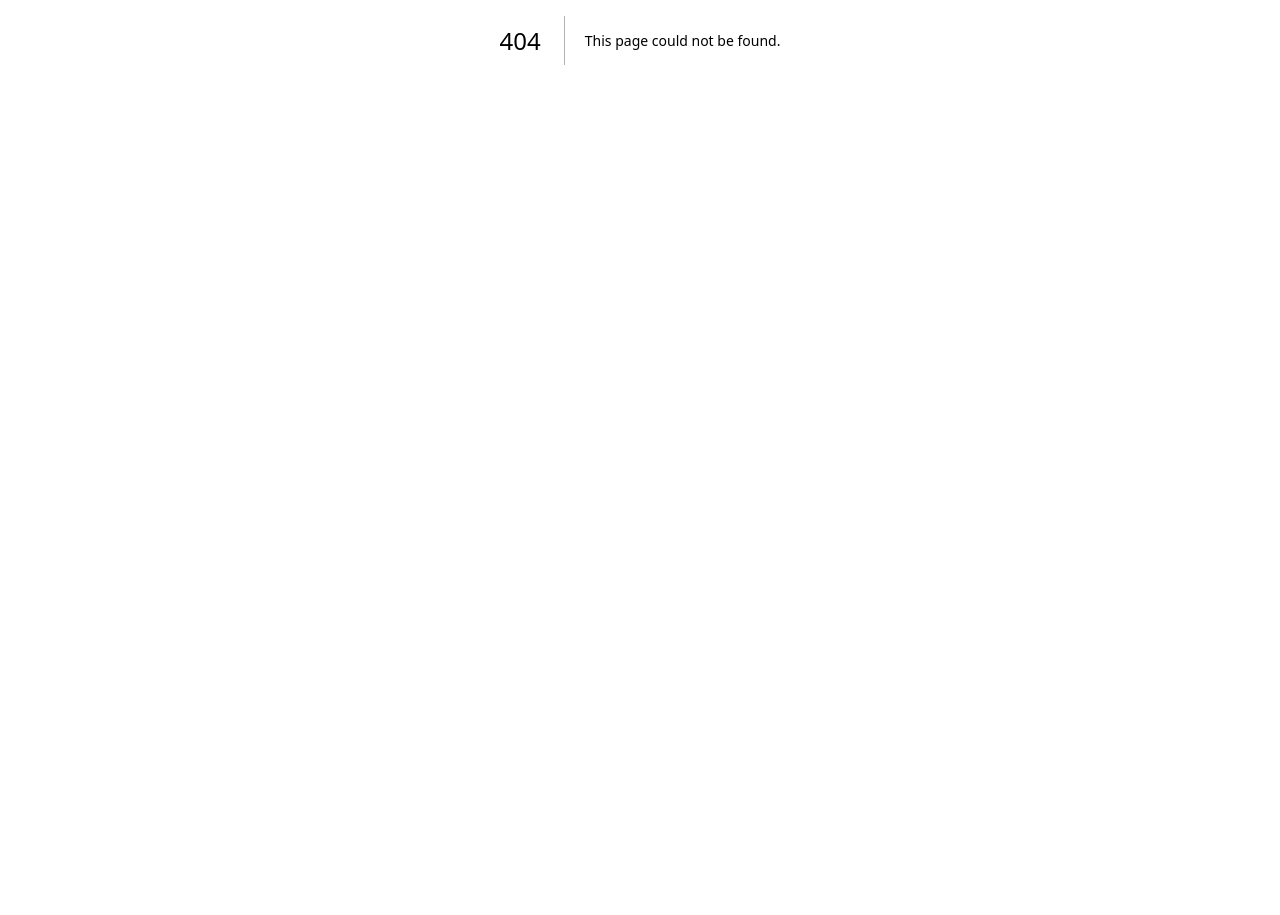
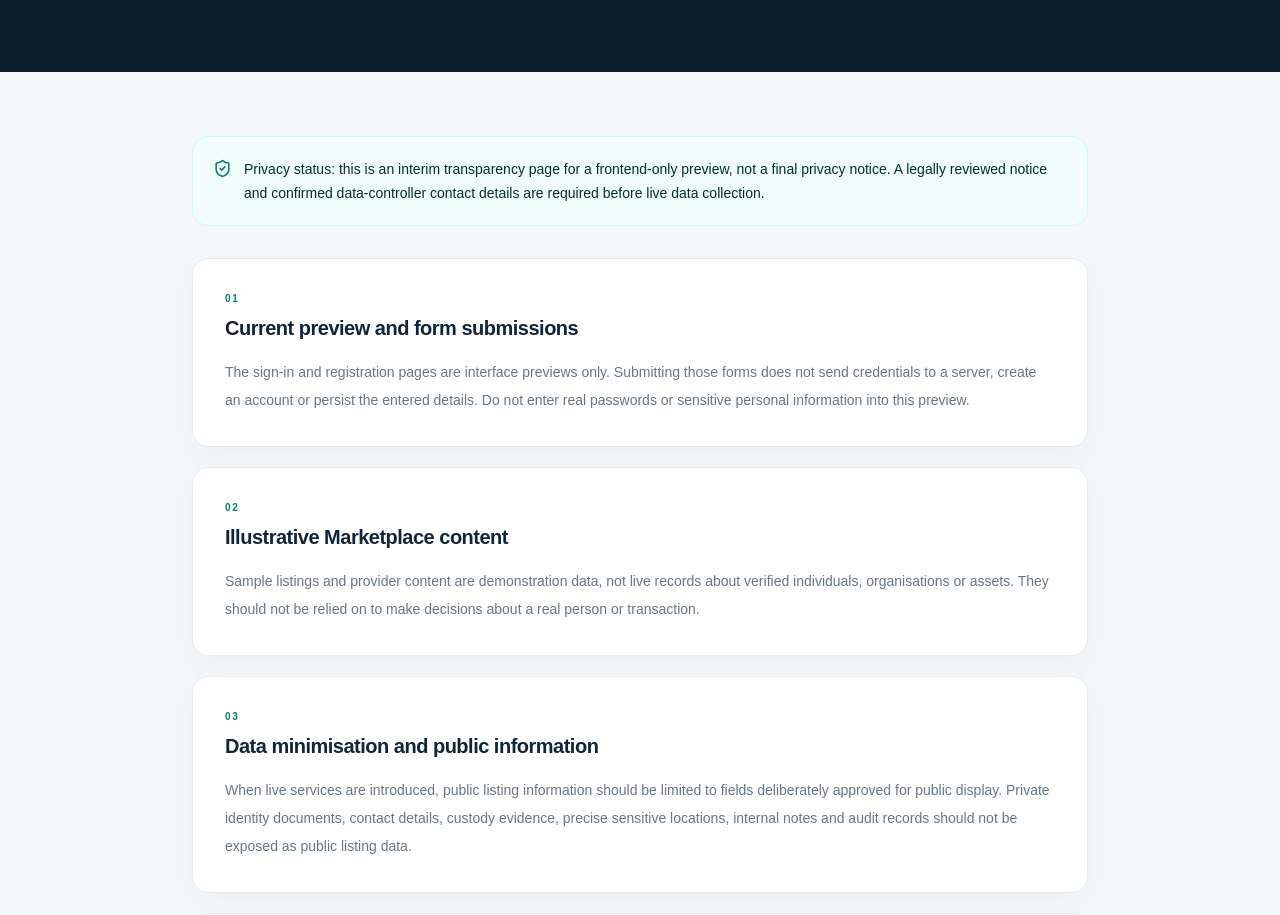
Before and after one commit to hlestakovjames/assetpass-marketplace, a Next.js app: page /privacy in a window 1280 px wide. Before the commit this address had no page. Shown: the part 360-1275 px from the top of the page. Before the commit the page ends 800 px from the top, so only its background shows below. Built offline with nearby package versions, Linux system fonts and the light colour scheme.

Commit message:
feat: add Marketplace privacy information page

```diff
--- /dev/null
+++ b/src/app/privacy/page.tsx
@@ -0,0 +1,27 @@
+import type { Metadata } from "next";
+import { InfoPage } from "@/components/marketplace/info-page";
+
+export const metadata: Metadata = {
+  title: "Privacy | AssetPass Marketplace",
+  description: "Understand the current privacy status and planned data boundaries of AssetPass Marketplace.",
+};
+
+export default function PrivacyPage() {
+  return (
+    <InfoPage
+      eyebrow="Privacy"
+      title="Your information deserves careful handling."
+      intro="This page explains the privacy boundaries of the current frontend preview and the principles that should guide future Marketplace data processing."
+      sections={[
+        { title: "Current preview and form submissions", body: <p>The sign-in and registration pages are interface previews only. Submitting those forms does not send credentials to a server, create an account or persist the entered details. Do not enter real passwords or sensitive personal information into this preview.</p> },
+        { title: "Illustrative Marketplace content", body: <p>Sample listings and provider content are demonstration data, not live records about verified individuals, organisations or assets. They should not be relied on to make decisions about a real person or transaction.</p> },
+        { title: "Data minimisation and public information", body: <p>When live services are introduced, public listing information should be limited to fields deliberately approved for public display. Private identity documents, contact details, custody evidence, precise sensitive locations, internal notes and audit records should not be exposed as public listing data.</p> },
+        { title: "Future account and transaction data", body: <p>Any future collection of account, enquiry, organisation, agreement, payment or fulfilment information must be supported by an approved purpose, appropriate access controls, retention rules and security safeguards. The relevant AssetPass domain should remain responsible for its authoritative records.</p> },
+        { title: "Cookies, analytics and third parties", body: <p>This repository does not currently document a production analytics, advertising, cookie-consent or third-party data-sharing configuration. Those disclosures must be reviewed and added if such services are introduced. This page should not be read as a claim that a complete production privacy programme is already operating.</p> },
+        { title: "Your choices and privacy contact", body: <p>Live processes for access, correction, deletion, objection, complaints and privacy enquiries have not yet been connected or published. The responsible data controller, contact channel, retention schedule and applicable legal disclosures must be confirmed before live account and transaction data is processed.</p> },
+      ]}
+      notice="Privacy status: this is an interim transparency page for a frontend-only preview, not a final privacy notice. A legally reviewed notice and confirmed data-controller contact details are required before live data collection."
+      actionLabel="Return to Marketplace"
+    />
+  );
+}
```
